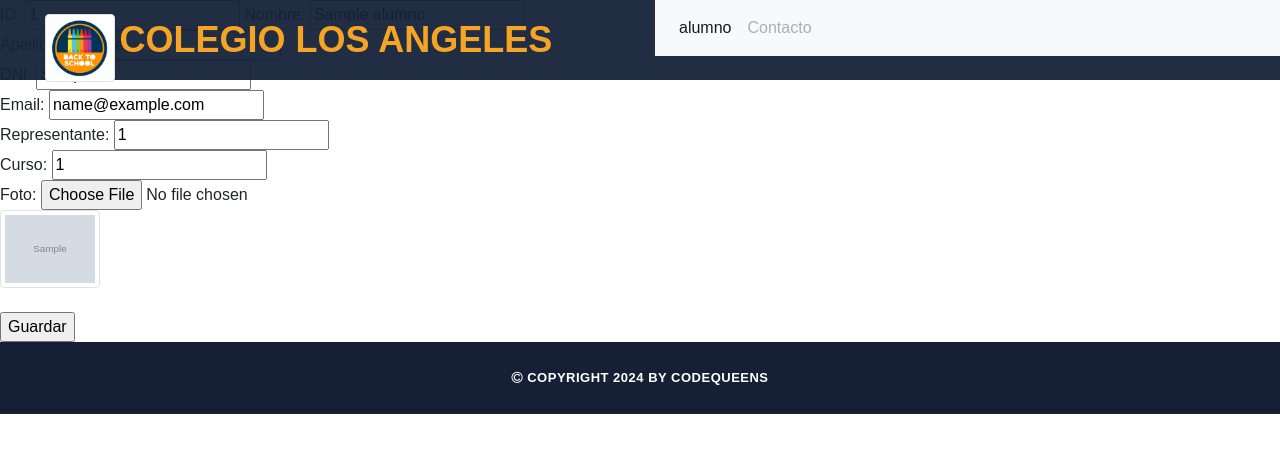
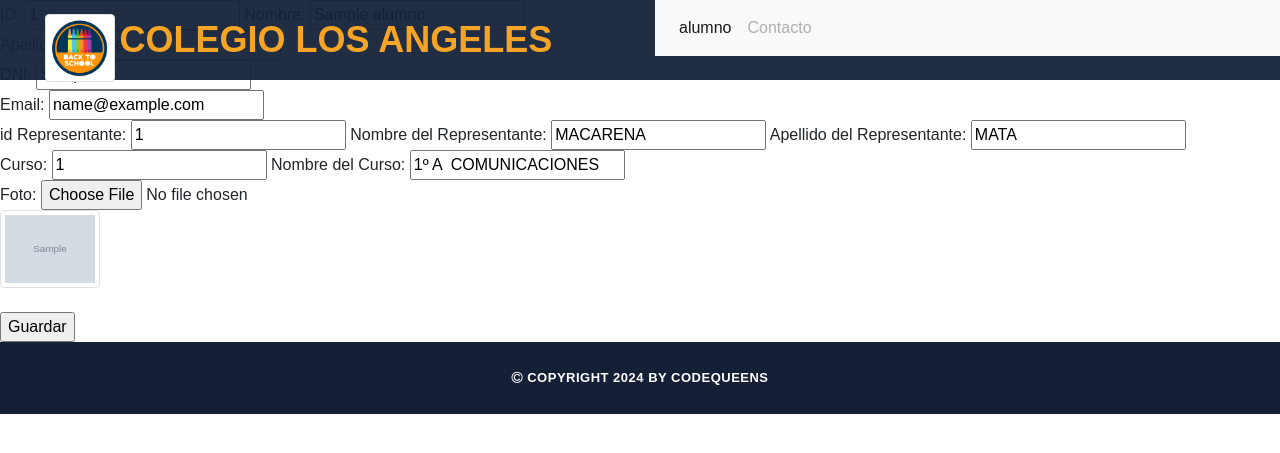
Before and after one commit to glocarm/CodequeenBK, a Flask app: page /edit/1 in a window 1280 px wide. Shown: the top 453 px of the page. Run offline with Flask 3, Linux system fonts and the light colour scheme; data comes from the database, SQL or seed files in the repository; tables that the repository leaves empty hold one stand-in row (values such as "Sample post"); grey boxes marked "Sample" are stand-in pictures; some libraries are stand-ins or nearby versions.

Commit message:
consultas varias tablas

```diff
--- a/app.py
+++ b/app.py
@@ -82,12 +82,12 @@ def index():
     for alumno in db_alumno:
         print(alumno[0])
 
+    # Cerramos el cursor
+    #
 
-    # Cerramos el cursor
     cursor.close()
-
     # Devolvemos código HTML para ser renderizado
-    return render_template('colegio/index.html', alumno = db_alumno)
+    return render_template('colegio/index.html', alumno = db_alumno  )
 
 
 #--------------------------------------------------------------------
@@ -150,9 +150,17 @@ def edit(idalumno):
     cursor = conn.cursor()
     cursor.execute("SELECT * FROM `colegio`.`alumno` WHERE idalumno=%s", (idalumno,))
     alumnos = cursor.fetchall()
-    print(alumnos)
+    #print(alumnos)
+
+    cursor.execute("SELECT  r.nombrerep, r.apellidorep FROM `colegio`.`alumno` a JOIN `colegio`.`representante` r ON a.idrepresentante = r.idrepresentante and a.idalumno =%s", (idalumno,))
+    representantes = cursor.fetchall()
+    print(representantes)
+
+    cursor.execute("SELECT  c.idcurso , c.nombcurso FROM `colegio`.`alumno` a JOIN `colegio`.`curso` c ON a.idcurso = c.idcurso and a.idalumno =%s", (idalumno,))
+    cursos = cursor.fetchall()
+
     cursor.close()
-    return render_template('colegio/edit.html', alumnos=alumnos)
+    return render_template('colegio/edit.html', alumnos=alumnos,  representantes=representantes, cursos=cursos)
 
 # FUNCION PARA CREAR UN ALUMNO
 @app.route('/create')
--- a/templates/colegio/edit.html
+++ b/templates/colegio/edit.html
@@ -1,5 +1,4 @@
-  {% include 'header.html' %}
-  {% for alumno in alumnos %}
+{% include 'header.html' %} {% for alumno in alumnos %}
 
 <form method="post" action="/update" enctype="multipart/form-data">
   ID:
@@ -37,20 +36,47 @@
     name="txtemailalumno"
     id="txtemailalumno"
   /><br />
-    Representante:
+  id Representante:
   <input
     type="Number"
     value="{{ alumno[5] }}"
     name="txtidrepresentante"
     id="txtidrepresentante"
-    /><br />
+  />
+  {% for representante in representantes %}
+  Nombre del Representante:
+    <input
+      type="text"
+      value="{{ representante[0] }}"
+      name="txtnombrerep"
+      id="txtnombrerep" readonly
+    />
+    Apellido del Representante:
+    <input
+      type="text"
+      value="{{ representante[1] }}"
+      name="txtnombrerep"
+      id="txtnombrerep"
+    />
+    <br />
+    {% endfor %}
+    {% for curso in cursos %}
   Curso:
   <input
     type="Number"
-      value="{{ alumno[6] }}"
+    value="{{ curso[0] }}"
     name="txtidcurso"
     id="txtidcurso"
-    /><br />
+  />
+  Nombre del Curso:
+    <input
+      type="text"
+      value="{{ curso[1] }}"
+      name="txtnombcurso"
+      id="txtnombcurso" readonly
+    />
+  {% endfor %}
+    <br />
   Foto:
   <input
     type="file"
@@ -69,6 +95,5 @@
 
   <input type="submit" value="Guardar" />
 </form>
-  {% endfor %}
 
-  {% include 'footer.html' %}
+{% endfor %} {% include 'footer.html' %}
--- a/templates/colegio/index.html
+++ b/templates/colegio/index.html
@@ -25,8 +25,8 @@
         <th>Apellido</th>
         <th>DNI</th>
         <th>Email</th>
-        <th>id Representante</th>
-        <th>idcurso</th>
+        <th>Representante</th>
+        <th>curso</th>
         <th>Acciones</th>
       </tr>
     </thead>
```
Lines whose indentation alone changed are shown as unchanged.
